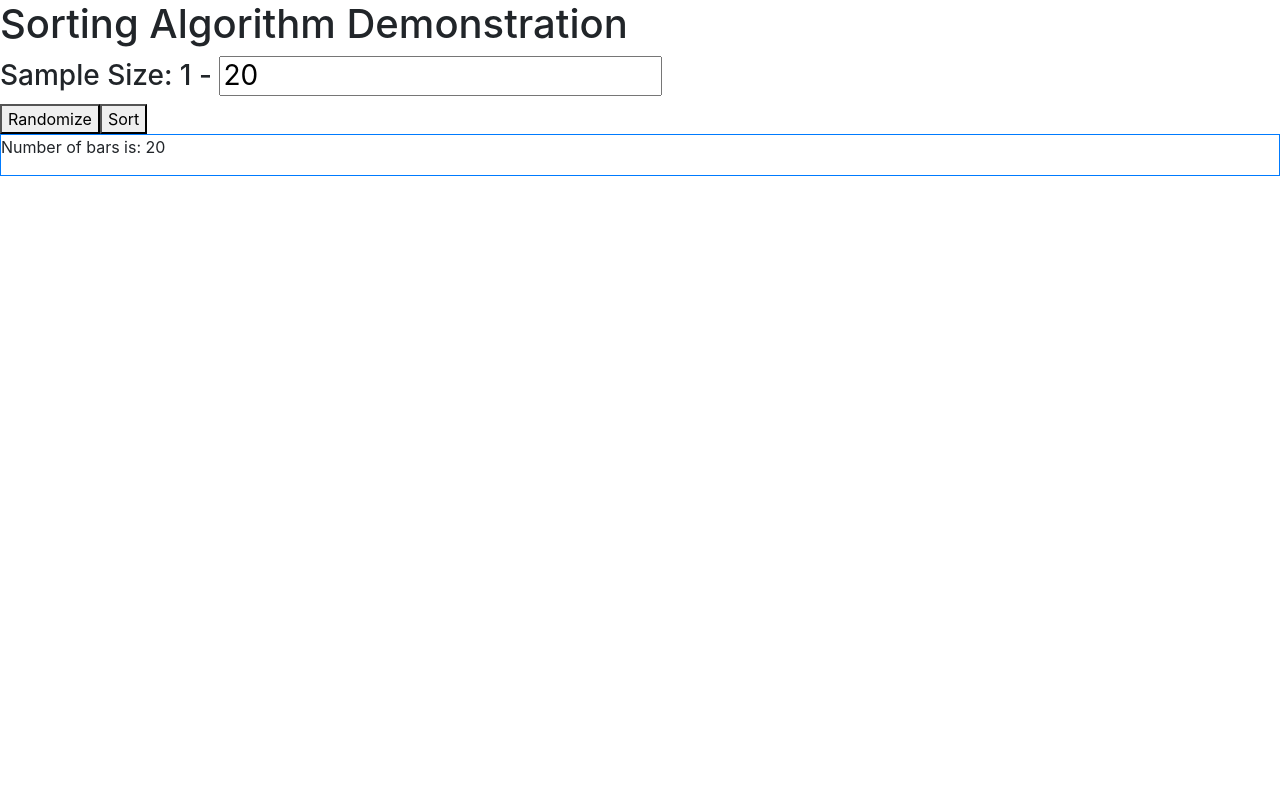
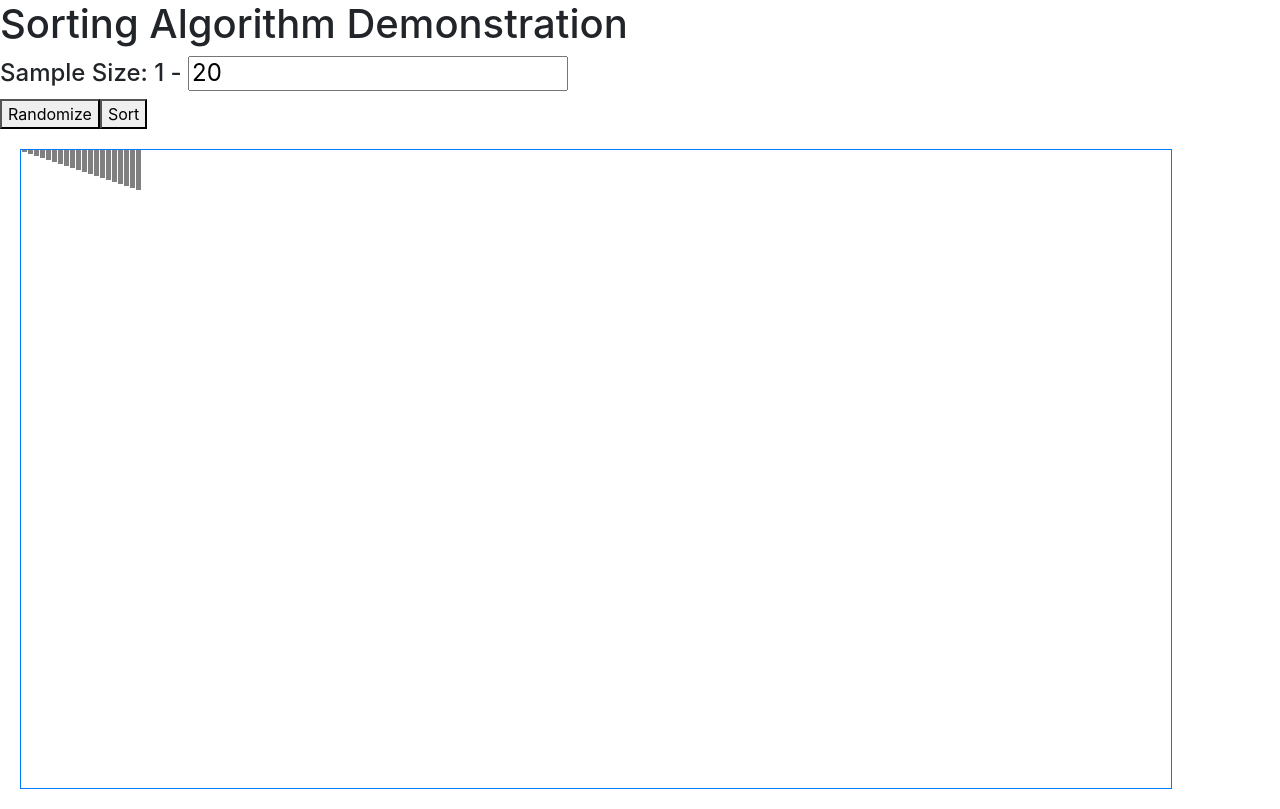
Before and after one commit to yliang04/SortingAlgorithmApp, an Angular app in the folder web/: page / in a window 1280 px wide. Built offline with nearby package versions, Linux system fonts and the light colour scheme.

Commit message:
added more functions
Created a graph that displays sorted bars. Added function to create new sorted graph and randomize graph

```diff
--- a/web/src/app/bar.ts
+++ b/web/src/app/bar.ts
@@ -1,4 +1,4 @@
 export interface Bar {
   highlighted: boolean;
-  size: number;
+  value: number;
 }
--- a/web/src/app/control-panel/control-panel.component.html
+++ b/web/src/app/control-panel/control-panel.component.html
@@ -1,10 +1,11 @@
 <div>
-  <h3>Sample Size: 1 - <input [(ngModel)]="this.size"/>
-  </h3>
+  <h4>Sample Size: 1 - <input [(ngModel)]="this.size"/>
+  </h4>
 </div>
-<div class="button panel">
-  <button>Randomize</button>
-  <button>Sort</button>
+<div class="panel">
+  <button (click)="randomize()">Randomize</button>
+  <button (click)="sort()">Sort</button>
 </div>
 
-<app-graph [barNum] = "this.size"></app-graph>
+<app-graph [size]="this.size" [randomize]="this.randomizeEventSubject.asObservable()"
+           [sort]="this.sortEventSubject.asObservable()"></app-graph>
--- a/web/src/app/control-panel/control-panel.component.ts
+++ b/web/src/app/control-panel/control-panel.component.ts
@@ -1,4 +1,5 @@
-import {Component, Input, OnInit} from '@angular/core';
+import {Component, Input, OnInit, Output, EventEmitter} from '@angular/core';
+import {Subject} from "rxjs";
 
 @Component({
   selector: 'app-control-panel',
@@ -8,10 +9,19 @@ import {Component, Input, OnInit} from '@angular/core';
 export class ControlPanelComponent implements OnInit {
 
   @Input() size: number = 20;
+  randomizeEventSubject: Subject<void>  = new Subject<void>();
+  sortEventSubject: Subject<void>  = new Subject<void>();
 
   constructor() { }
 
   ngOnInit(): void {
   }
 
+  randomize(): void {
+    this.randomizeEventSubject.next();
+  }
+
+  sort(): void {
+    this.sortEventSubject.next();
+  }
 }
--- a/web/src/app/graph/graph.component.html
+++ b/web/src/app/graph/graph.component.html
@@ -1,3 +1,6 @@
-<div class="graph border border-primary">
-  <p>Number of bars is: {{barNum}}</p>
+<div #container class="graph-box border border-primary">
+  <div *ngFor="let bar of bars" class="bar">
+    <div [ngStyle]="{'height': bar.value + 'px', 'background-color': bar.highlighted ? 'orange' : 'grey'}">
+    </div>
+  </div>
 </div>
--- a/web/src/app/graph/graph.component.scss
+++ b/web/src/app/graph/graph.component.scss
@@ -1,4 +1,11 @@
-.graph {
-  width: 100%;
-  height: 100%;
+.graph-box {
+  width: 90vw;
+  height: 80vh;
+  margin: 20px;
 }
+
+.bar {
+  width: 5px;
+  float: left;
+  margin-left: 1px;
+}
--- a/web/src/app/graph/graph.component.ts
+++ b/web/src/app/graph/graph.component.ts
@@ -1,19 +1,44 @@
-import {Component, Input, OnInit} from '@angular/core';
+import {Component, Input, OnChanges, OnInit, SimpleChanges} from '@angular/core';
 import {Bar} from "../bar";
+import {GraphService} from "../services/graph.service";
+import {Observable} from "rxjs";
 
 @Component({
   selector: 'app-graph',
   templateUrl: './graph.component.html',
   styleUrls: ['./graph.component.scss']
 })
-export class GraphComponent implements OnInit {
+export class GraphComponent implements OnInit{
+
+  private _size = 0;
 
   bars: Bar[];
-  @Input() barNum: number;
+  @Input()
+  get size(): number { return this._size}
+  set size(size: number) {
+    this._size = size;
+    this.createBars();
+  }
 
-  constructor() { }
+  @Input() randomize: Observable<void>;
+  @Input() sort: Observable<void>;
+
+  constructor(private graphService: GraphService) { }
 
   ngOnInit(): void {
+    this.createBars();
+    this.randomize.subscribe(() => this.randomizeArray());
   }
 
+  private createBars(): void {
+    this.graphService.createBars(this.size).subscribe(bars => this.bars = bars);
+  }
+
+  private randomizeArray(): void {
+    this.graphService.randomizeArray(this.bars).subscribe(bars => this.bars = bars);
+  }
+
+  getBarWidth(containerWidth: number): string {
+    return (containerWidth / this.size) + 'px';
+  }
 }
--- /dev/null
+++ b/web/src/app/services/graph.service.ts
@@ -0,0 +1,43 @@
+import { Injectable } from '@angular/core';
+import {Bar} from "../bar";
+import {Observable, of} from "rxjs";
+
+@Injectable({
+  providedIn: 'root'
+})
+export class GraphService {
+
+  constructor() { }
+
+  createBars(size: number): Observable<Bar[]> {
+    let bars = [];
+
+    console.log("create bars");
+
+    for(let i = 1; i <= size; i++) {
+      let bar: Bar = {
+        highlighted: false,
+        value: i * 2
+      };
+
+      bars.push(bar);
+    }
+
+    return of(bars);
+  }
+
+  randomizeArray(bars: Bar[]): Observable<Bar[]> {
+    let size = bars.length;
+
+    for(let i = 0; i < size; i++) {
+      let a = Math.floor(Math.random() * size);
+      let b = Math.floor(Math.random() * size);
+
+      let temp = bars[a];
+      bars[a] = bars[b];
+      bars[b] = temp;
+    }
+
+    return of(bars);
+  }
+}
```
Also changed, not shown: 1 other file (tests, documents, lock files or other folders).
